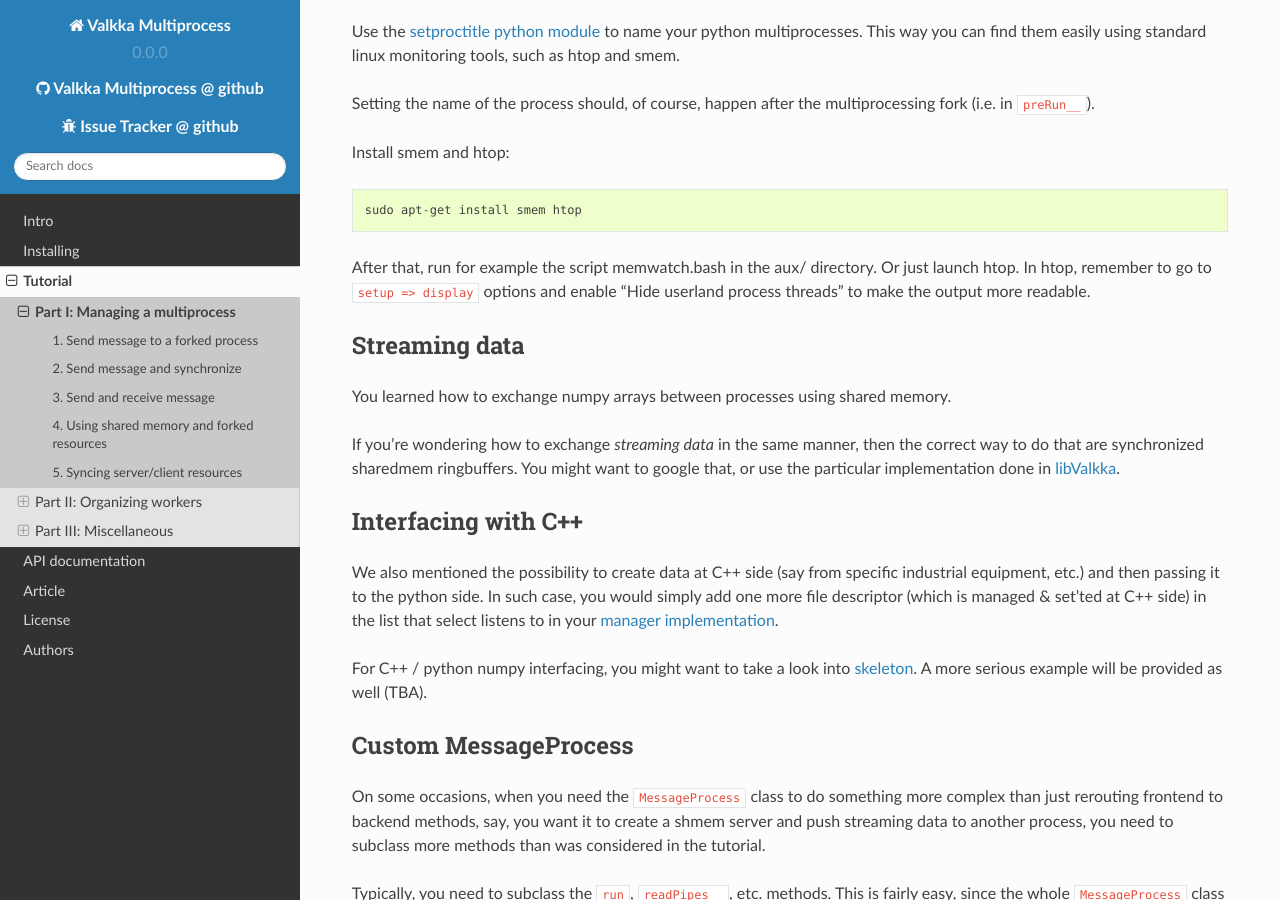
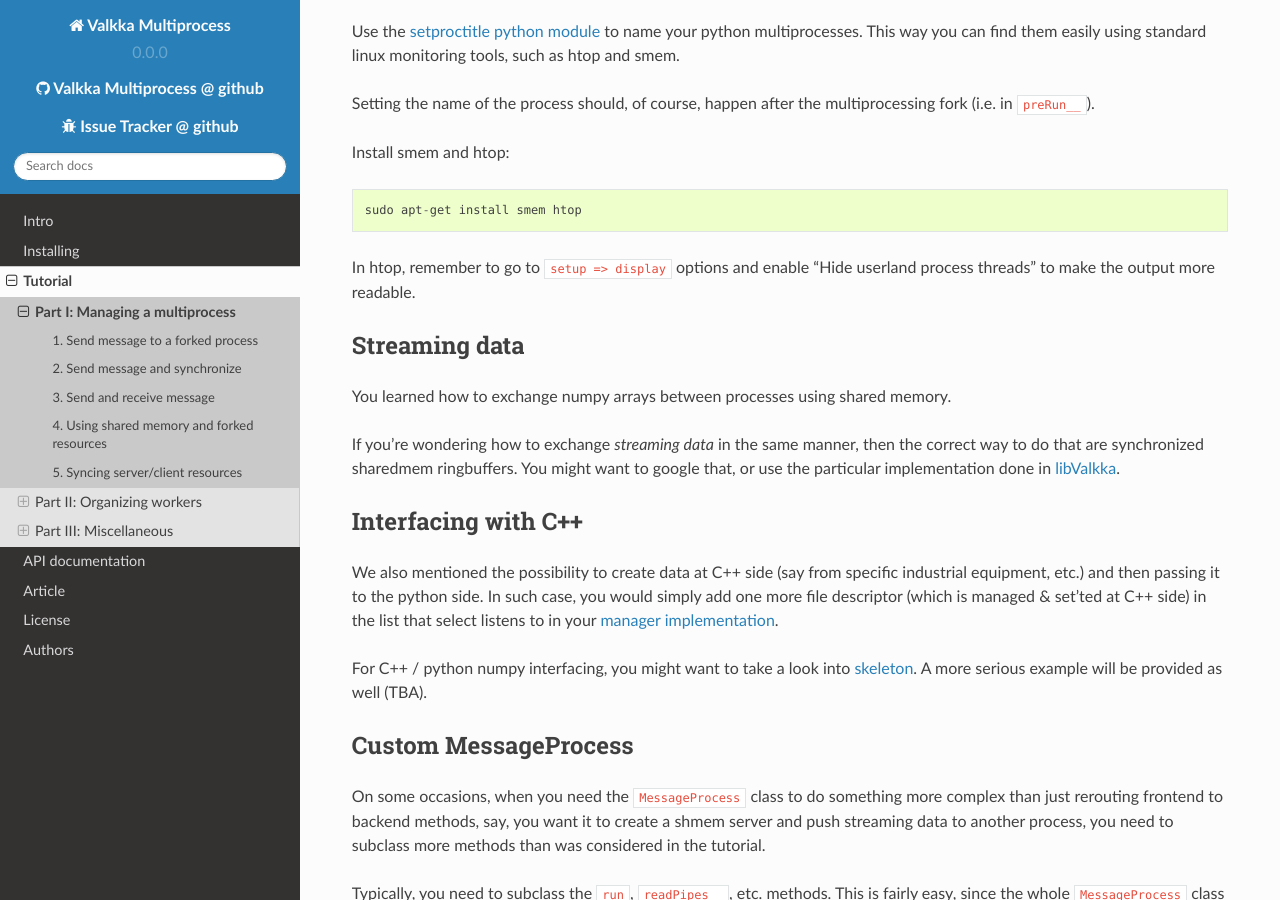
Before and after one commit to elsampsa/valkka-multiprocess, a Sphinx documentation site: the page built from docs/snippets/index.rst, in a window 1280 px wide and 900 px high, scrolled down 4510 px. Built offline with Sphinx 7.4.7 and the Read the Docs theme 2.0.0, drawn with Linux system fonts in a browser that asks for light colours.

Commit message:
doc update

```diff
--- a/docs/snippets/index.rst
+++ b/docs/snippets/index.rst
@@ -221,7 +221,7 @@ Install smem and htop:
 
     sudo apt-get install smem htop
 
-After that, run for example the script memwatch.bash in the aux/ directory.  Or just launch htop.  In htop, remember to go to ``setup => display`` options and enable "Hide userland process threads" to make
+In htop, remember to go to ``setup => display`` options and enable "Hide userland process threads" to make
 the output more readable.
 
 Streaming data
--- a/docs/snippets/main1.py
+++ b/docs/snippets/main1.py
@@ -263,7 +263,7 @@ def test():
 
 """<rtf>
 Please do run this file interactively either with command line arg
-"main" or "test" to run ``main()`` or ``test()``above:
+"main" or "test" to run ``main()`` or ``test()`` above:
 <rtf>"""
 if __name__ == "__main__":
     if len(sys.argv) < 2:
```
Also changed, not shown: 6 other files.
